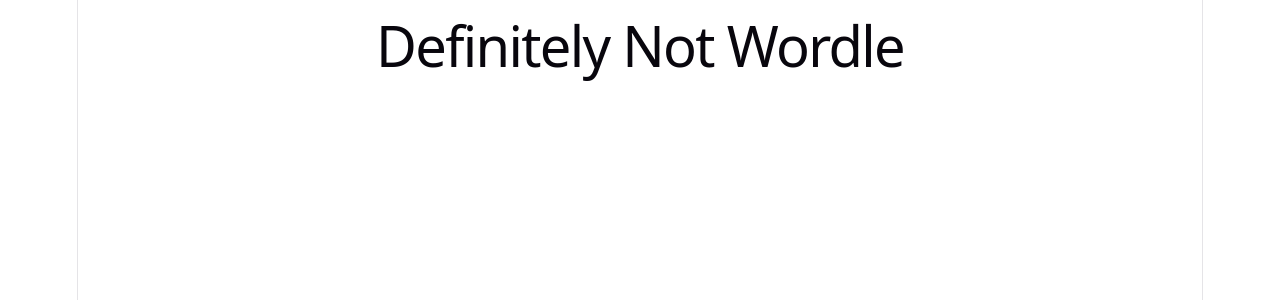
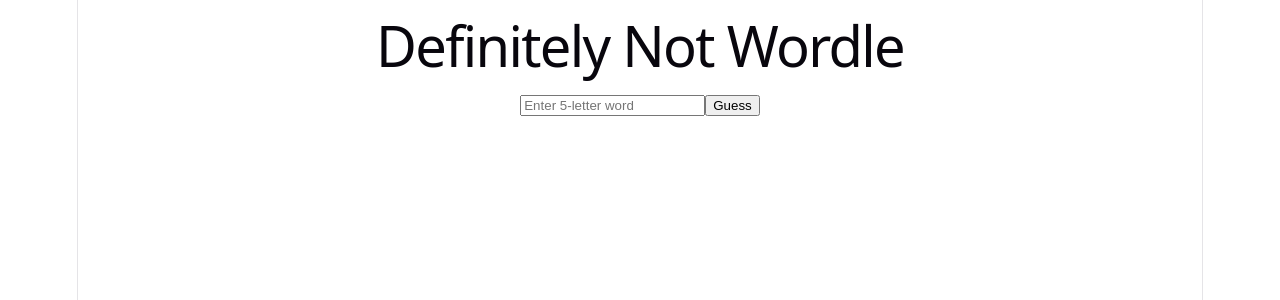
Before and after one commit to sudosyd1/wordleGame, a React app in the folder frontend/: page / in a window 1280 px wide. Shown: the top 300 px of the page. Built offline with nearby package versions, Linux system fonts and the light colour scheme; the HTML template or start-up script is replaced by a standard one.

Commit message:
last comm  was grid, now this is input. on guess prop is passed down, which we will take care of in app.jsx next

```diff
--- a/frontend/src/components/Grid.jsx
+++ b/frontend/src/components/Grid.jsx
@@ -3,12 +3,14 @@
 function Grid({ guesses, maxAttempts }) {
     const rows = [];
 
+    //loop through each row. If there's a guess for that row,
+    // render the letters with colors. If not, render empty tiles.
     for (let i = 0; i < maxAttempts; i++) {
-        const guess = guesses[i];
+        const guess = guesses[i]; // might be undefined if not guessed yet
         const tiles = [];
-
         for (let j = 0; j < 5; j++) {
             if (guess) {
+                // this row has a guess — show letter + color
                 tiles.push(
                     <Tile
                         key={j}
@@ -17,17 +19,16 @@
                     />
                 );
             } else {
+                // empty row — show blank tile
                 tiles.push(<Tile key={j} letter="" status="" />);
             }
         }
-
         rows.push(
             <div key={i} className="row">
                 {tiles}
             </div>
         );
     }
-
     return <div className="grid">{rows}</div>;
 }
 
--- a/frontend/src/components/Input.jsx
+++ b/frontend/src/components/Input.jsx
@@ -1,35 +1,35 @@
-import Tile from "./Tile";
+import { useState } from "react";
 
-function Grid({ guesses, maxAttempts }) {
-    const rows = [];
+function Input({ onGuess }) {
+    //on guess prop is a function passed from App.jsx that will be called when the user submits a guess
+    const [text, setText] = useState("");
 
-    //loop through each row. If there's a guess for that row,
-    // render the letters with colors. If not, render empty tiles.
-    for (let i = 0; i < maxAttempts; i++) {
-        const guess = guesses[i]; // might be undefined if not guessed yet
-        const tiles = [];
-        for (let j = 0; j < 5; j++) {
-            if (guess) {
-                // this row has a guess — show letter + color
-                tiles.push(
-                    <Tile
-                        key={j}
-                        letter={guess[j].letter}
-                        status={guess[j].status}
-                    />
-                );
-            } else {
-                // empty row — show blank tile
-                tiles.push(<Tile key={j} letter="" status="" />);
-            }
+    const handleSubmit = () => {
+        //resets guess and calls onguess (sends to App.jsx)
+        if (text.length === 5) {
+            onGuess(text.toLowerCase());
+            setText("");
         }
-        rows.push(
-            <div key={i} className="row">
-                {tiles}
-            </div>
-        );
-    }
-    return <div className="grid">{rows}</div>;
+    };
+    //handles pressing keys
+    const handleKeyDown = (e) => {
+        if (e.key === "Enter") {
+            handleSubmit();
+        }
+    };
+
+    return (
+        <div className="input-area">
+            <input
+                value={text}
+                onChange={(e) => setText(e.target.value)}
+                onKeyDown={handleKeyDown}
+                maxLength={5}
+                placeholder="Enter 5-letter word"
+            />
+            <button onClick={handleSubmit}>Guess</button>
+        </div>
+    );
 }
 
-export default Grid;
+export default Input;
```
